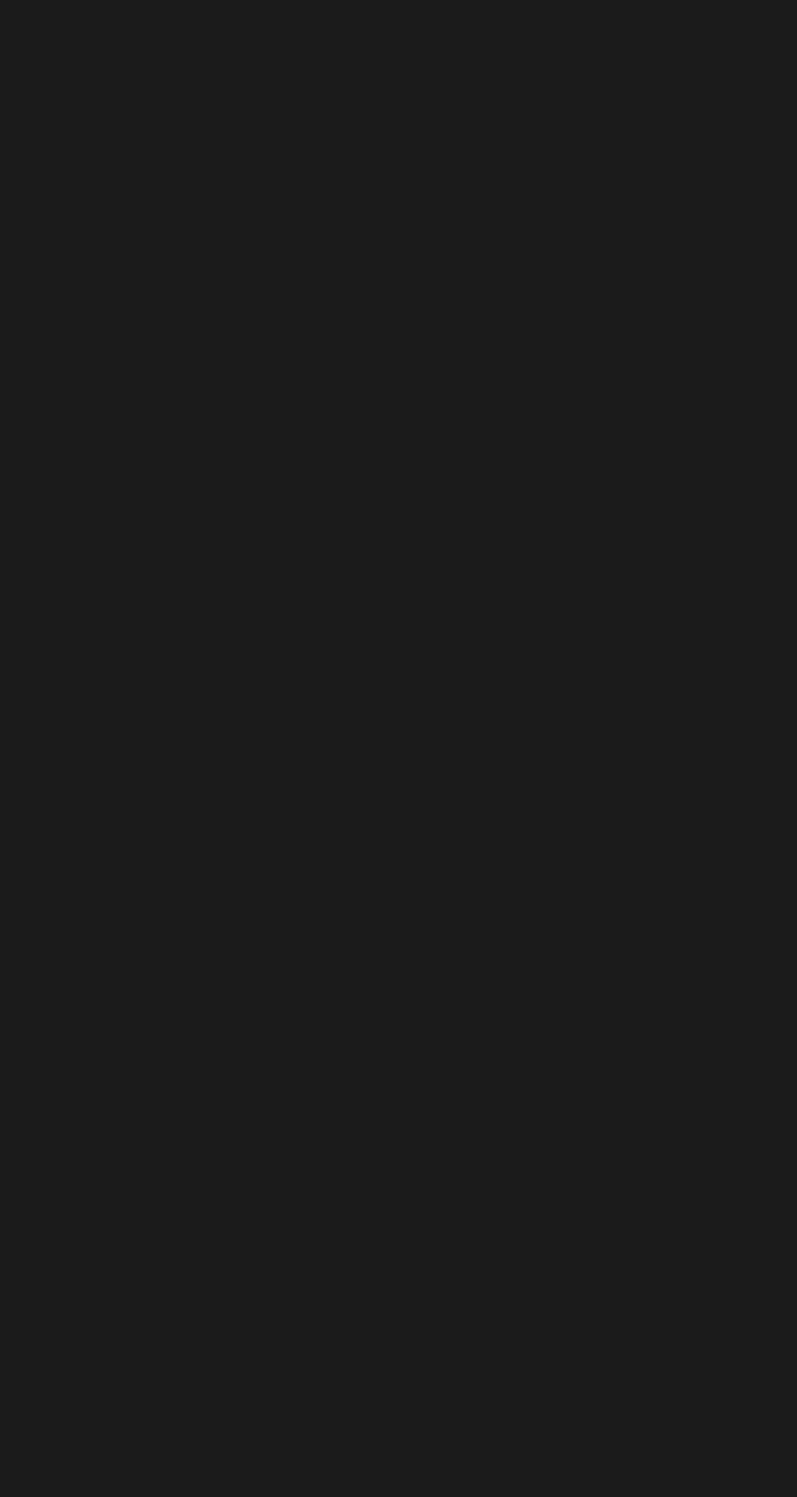
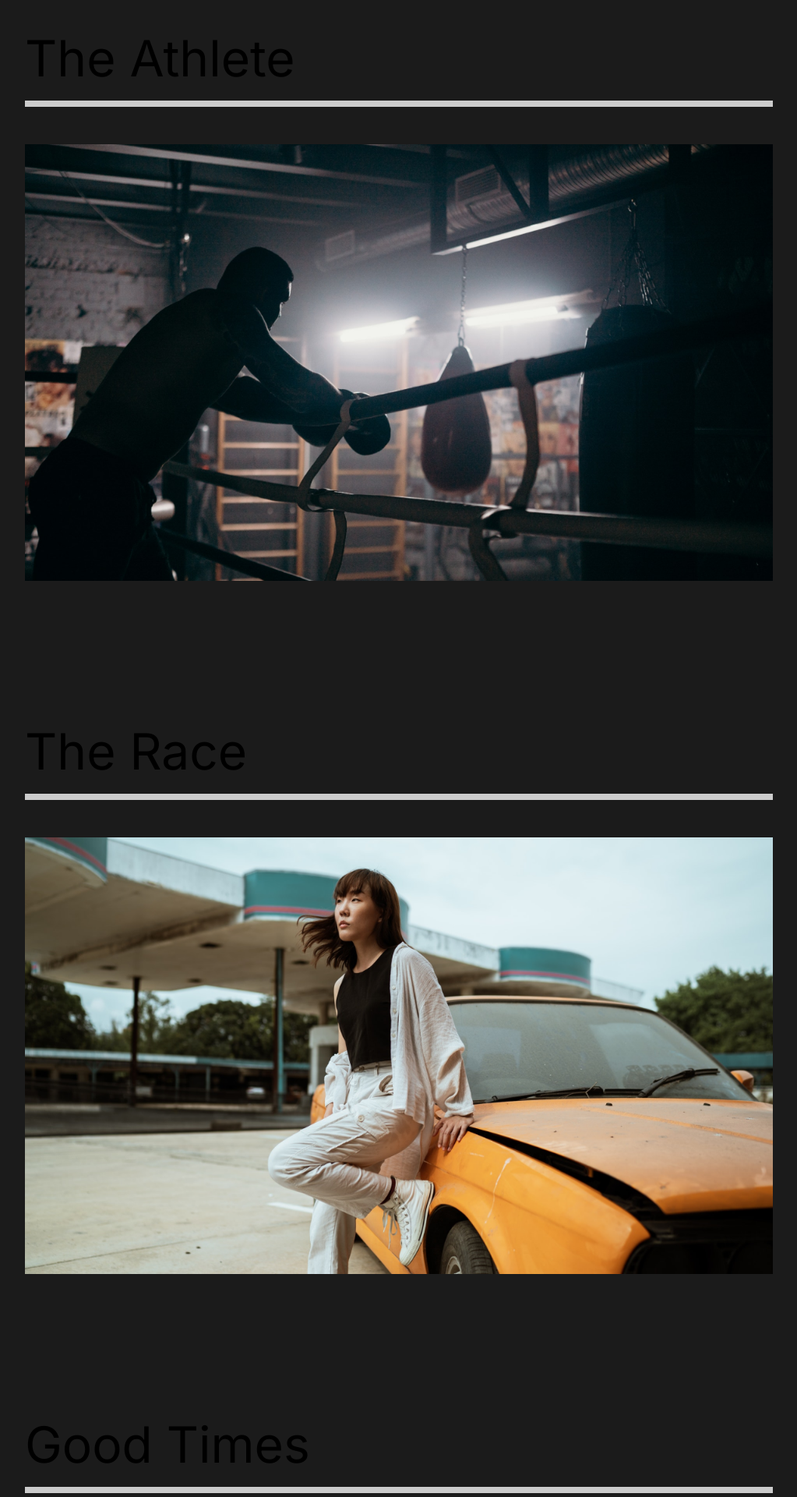
Before and after one commit to JosePedroSilva/ProjCapture, a React (Create React App) app: page /work in a window 1280 px wide. Shown: the part 140-2060 px from the top of the page at 78% size, without its empty margins (128-1151 px from the left). Before the commit the page ends 800 px from the top, so only its background shows below. Built offline with nearby package versions, Linux system fonts and the light colour scheme.

Commit message:
Our work page styled

```diff
--- a/src/pages/OurWork.js
+++ b/src/pages/OurWork.js
@@ -1,11 +1,60 @@
 import React from "react";
+import { Link } from "react-router-dom";
+
+import styled from "styled-components";
+
+import athlete from "../img/athlete-small.png";
+import theracer from "../img/theracer-small.png";
+import goodtimes from "../img/goodtimes-small.png";
 
 const OurWork = () => {
   return (
-    <div>
-      <h1>Our Work</h1>
-    </div>
+    <Work>
+      <Movie>
+        <h2>The Athlete</h2>
+        <div className="line"></div>
+        <Link>
+          <img src={athlete} alt="athlete" />
+        </Link>
+      </Movie>
+      <Movie>
+        <h2>The Race</h2>
+        <div className="line"></div>
+        <Link>
+          <img src={theracer} alt="theracer" />
+        </Link>
+      </Movie>
+      <Movie>
+        <h2>Good Times</h2>
+        <div className="line"></div>
+        <Link>
+          <img src={goodtimes} alt="goodtimes" />
+        </Link>
+      </Movie>
+    </Work>
   );
 };
 
+const Work = styled.div`
+  min-height: 100vh;
+  overflow: hidden;
+  padding: 5rem 10rem;
+  h2 {
+    padding: 1rem 0rem;
+  }
+`;
+const Movie = styled.div`
+  padding-bottom: 10rem;
+  .line {
+    height: 0.5rem;
+    background: #cccccc;
+    margin-bottom: 3rem;
+  }
+  img {
+    width: 100%;
+    height: 70vh;
+    object-fit: cover;
+  }
+`;
+
 export default OurWork;
```
Also changed, not shown: 1 other file (tests, documents, lock files or other folders).
